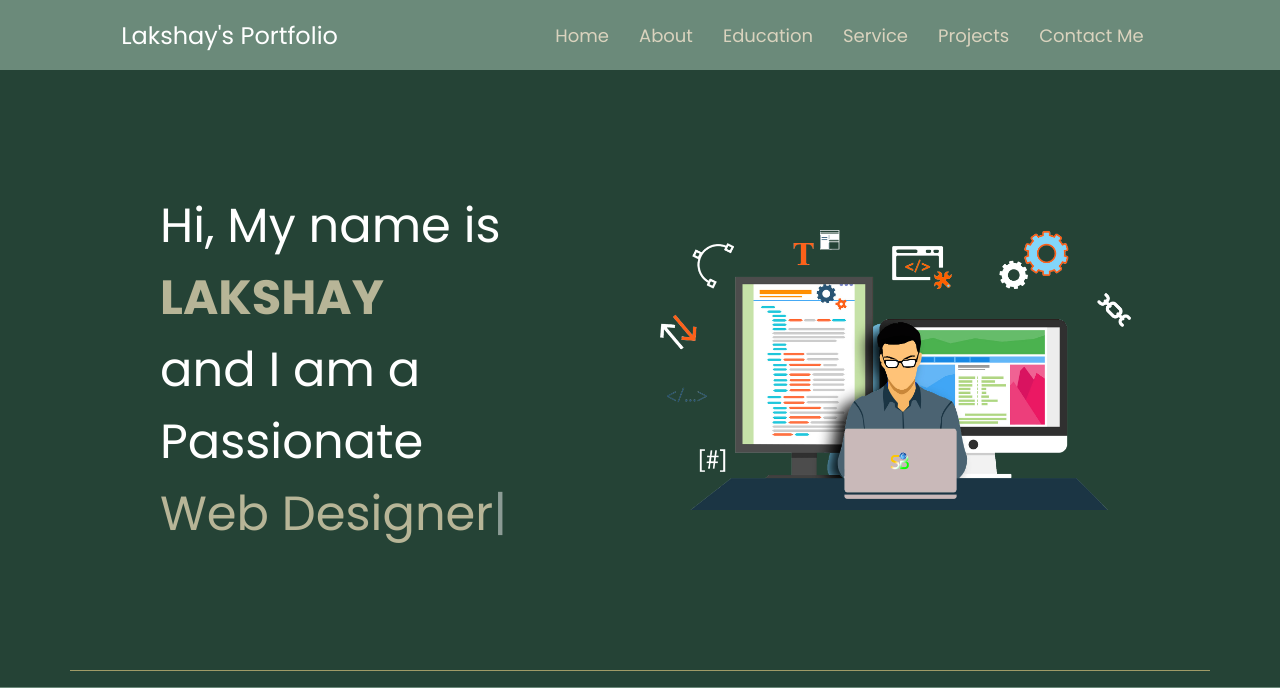
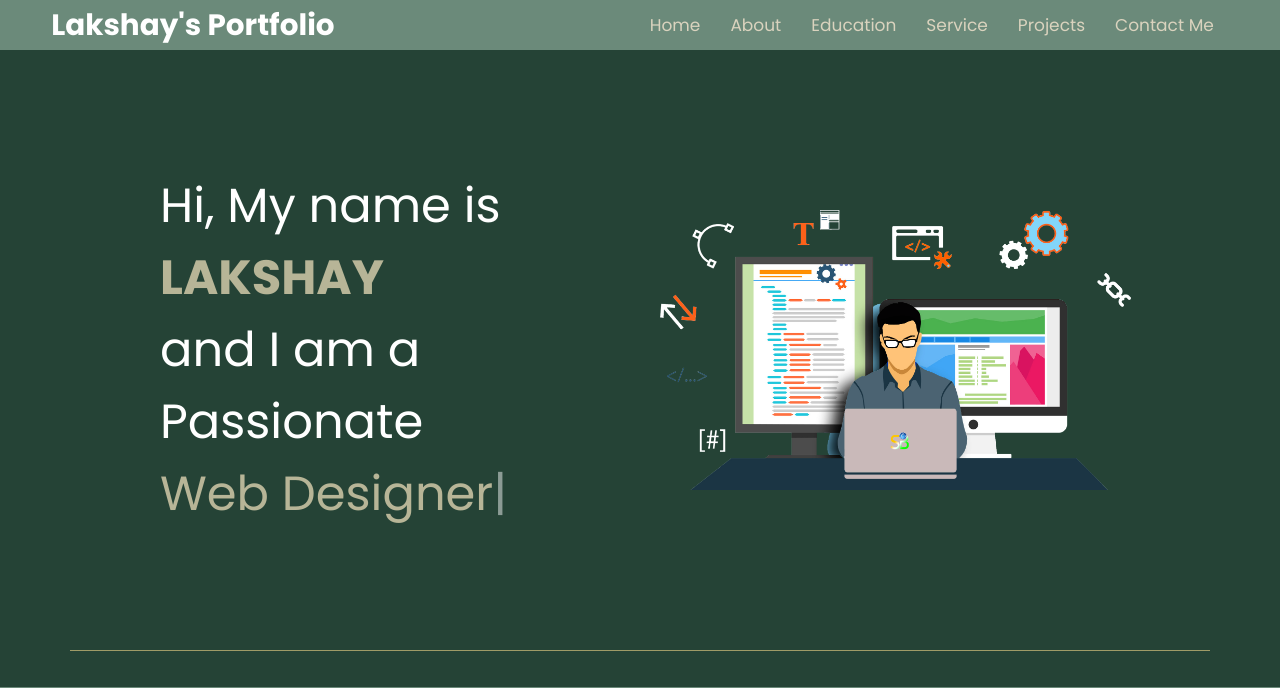
Before and after one commit to lakshay-hai/portfolio, a plain HTML site: page index.html in a window 1280 px wide. Shown: the top 688 px of the page. Drawn offline with nearby package versions, Linux system fonts and the light colour scheme.

Commit message:
commit 2nd

```diff
--- a/index.html
+++ b/index.html
@@ -13,7 +13,8 @@
 <body>
     <header>
         <nav>
-            <div class="left">Lakshay's Portfolio</div>
+            <div class="left">
+                <h1>Lakshay's Portfolio</h1></div>
             <div class="right">
                 <ul id="sidemenu">
                     <li><a href="#left">Home</li></a>
--- a/style.css
+++ b/style.css
@@ -5,22 +5,34 @@
     box-sizing: border-box;
 }
 
-html{
+html, body {
+    height: 100%;
+    width: 100%;
     scroll-behavior: smooth;
-}
-
-body {
     background-color: #254336;
     color: white;
 }
+/* ------------------nav---------------- */
 
 nav {
+    width: 100%;
     display: flex;
     align-items: center;
-    justify-content: space-around;
-    height: 70px;
+    justify-content: space-between;
+    /* height: 3.5vw; */
     background-color: #6B8A7A;
-    padding: 0 20px;
+    padding: 0 4vw;
+    height: 50px;
+}
+
+header{
+    width : 100%;
+    position: relative;
+}
+
+nav h1{
+    font-size: 2.3vw;
+    font-weight: 700;
 }
 
 nav ul {
@@ -31,13 +43,15 @@ nav ul {
 nav ul li {
     list-style: none;
     margin: 0 15px;
+    font-size: 1vw;
 }
 
 nav ul li a {
     text-decoration: none;
     color: #DAD3BE;
     position: relative;
-    font-size: 18px;
+    font-size: 17px;
+    font-weight: 400;
 }
 
 nav ul li a::after{
@@ -56,7 +70,13 @@ nav ul li a:hover::after{
 }
 
 .left {
-    font-size: 1.5rem;
+    font-size: 2.4vw;
+}
+
+.right{
+    display: flex;
+    gap: 4vw;
+    align-items: center;
 }
 
 .firstSection {
@@ -476,7 +496,12 @@ button {
     display: none;
 }
 
-@media (max-width: 768px) {
+@media (max-width: 600px) {
+    .nav {
+        padding: 0 6vw;
+        height: 60px;
+    }
+
     .firstSection {
         flex-direction: column;
         text-align: center;
@@ -487,7 +512,7 @@ button {
     }
 
     .leftSection {
-        font-size: 2rem;
+        font-size: 5.1vw;
     }
 
     .project-list {
```
